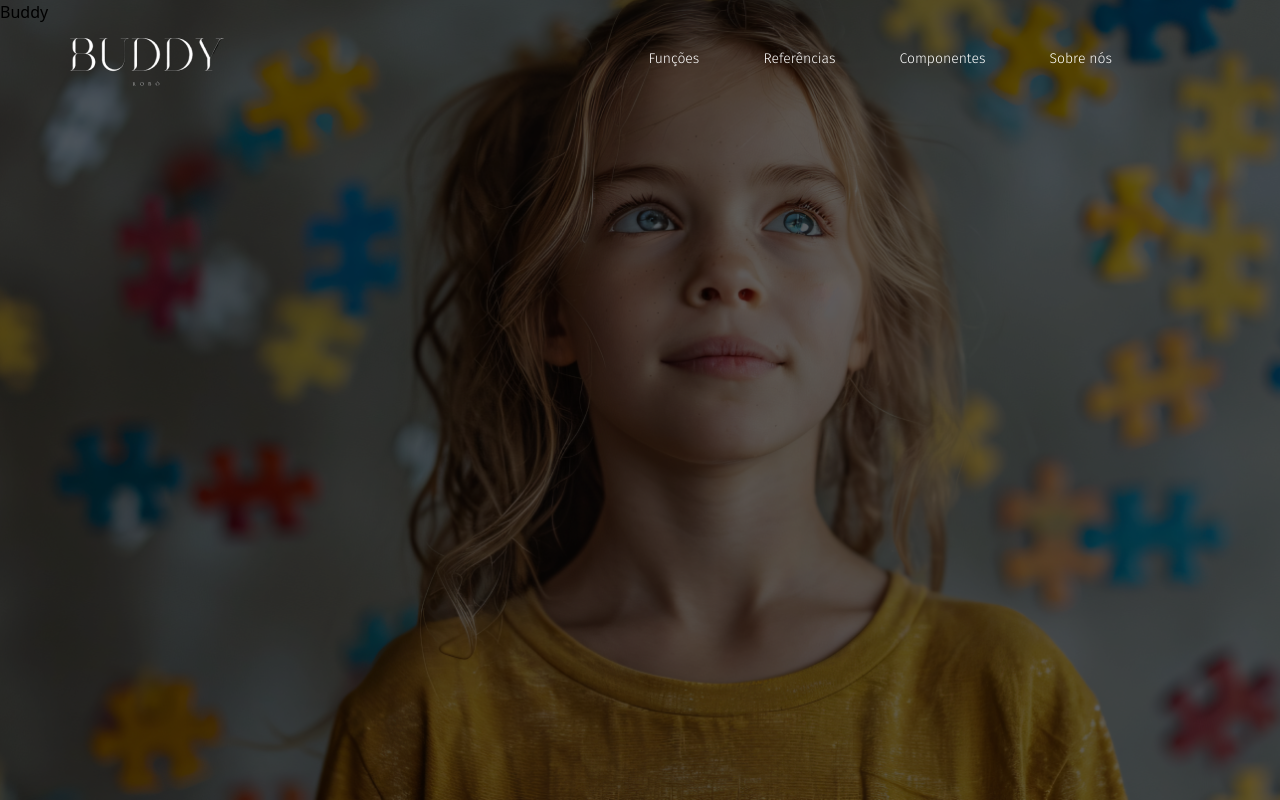
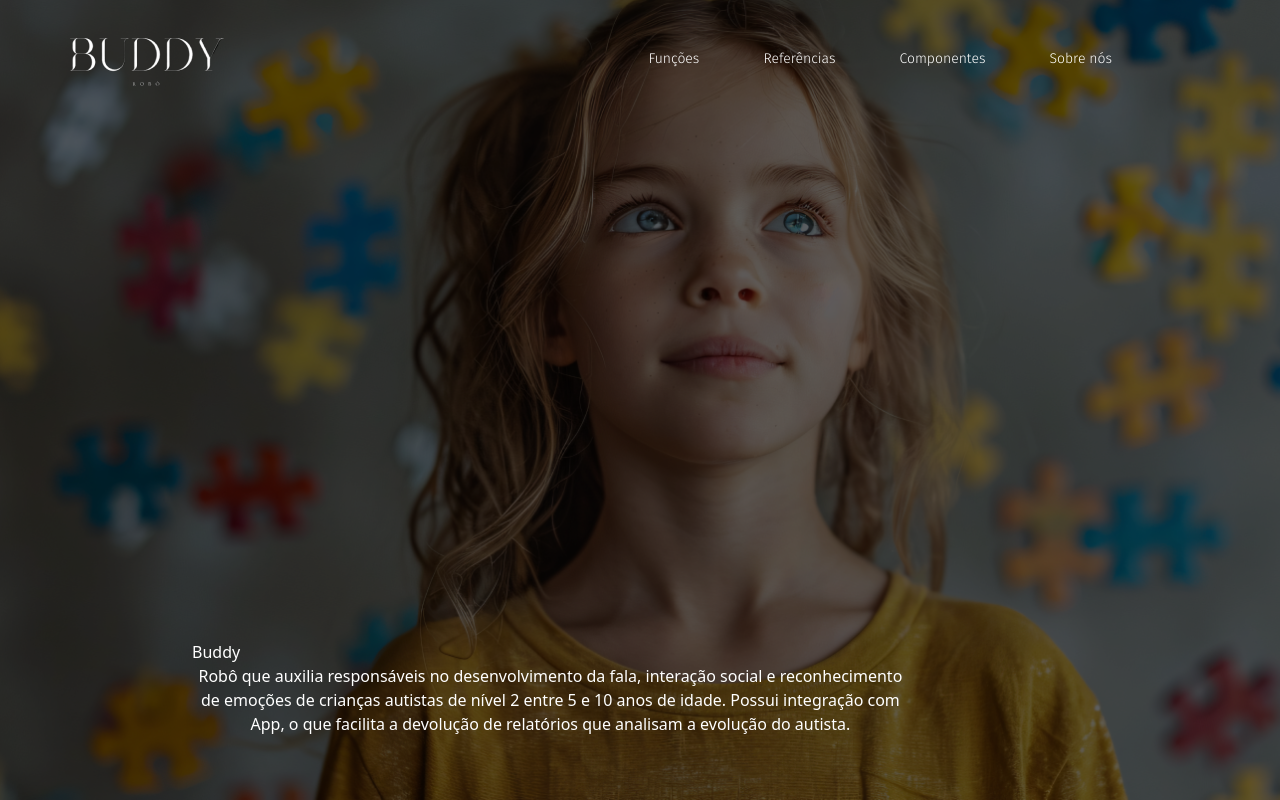
Before and after one commit to MelLayanne/ProjetoBuddy, a React (Vite) app: page / in a window 1280 px wide. Built offline with nearby package versions, Linux system fonts and the light colour scheme.

Commit message:
adicionando os paragrafos

```diff
--- a/src/pages/home/Home.css
+++ b/src/pages/home/Home.css
@@ -9,4 +9,21 @@
 .escuro{
     background: rgba(0, 0, 0, 0.605);
     height: 100vh;
+}.texto{
+    color: white;
+    display: flex;
+    align-items: end;
+    height: 100%;
+
+}.primeiro_paragrafo{
+    width: 80%;
+   text-align: center;
+
+
 }
+.ajuste{
+    width: 70%;
+    margin-left: auto;
+    margin-right: auto;
+    padding-bottom: 4rem;
+}
--- a/src/pages/home/Home.jsx
+++ b/src/pages/home/Home.jsx
@@ -8,9 +8,21 @@ function Home() {
 
                     <div className="texto">
 
+                    <div className="ajuste">
+
+                    <div className="titulo">
                         <h1>
                             Buddy
-                        </h1></div>
+                        </h1>
+                    </div>
+                        <div className="primeiro_paragrafo">
+
+                            <p>Robô que auxilia responsáveis no desenvolvimento da fala, interação social e reconhecimento de emoções de crianças autistas de nível 2 entre 5 e 10 anos de idade.  Possui integração com App, o que facilita a devolução de relatórios que analisam a evolução do autista.</p>
+                        </div>
+
+                    </div>
+</div>
+
 
 
 
```
